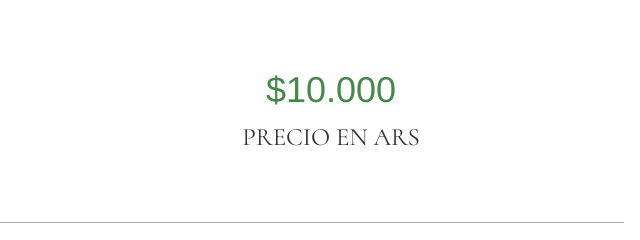
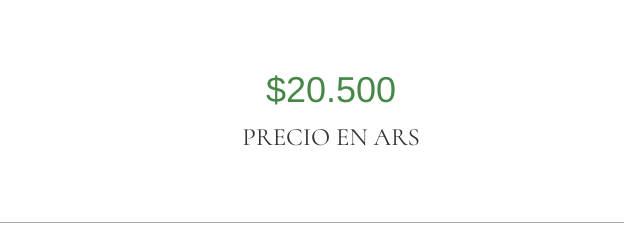
Before and after one commit to gdesignet/tarshetswebs, a plain HTML site: page index.html in a window 1280 px wide. Shown: the part 2854-3094 px from the top of the page, 602-1242 px from the left. Drawn offline with Linux system fonts and the light colour scheme.

Commit message:
Update index.html

```diff
--- a/index.html
+++ b/index.html
@@ -411,7 +411,7 @@
           </div>
           <div class="col-lg-6 col-md-6 col-sm-6 texto">
             <h1 class="text-success">
-              $10.000
+              $20.500
             </h1>
             <h3>PRECIO EN ARS</h3>
           </div>
```
